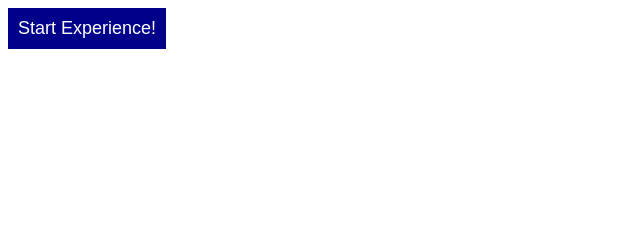
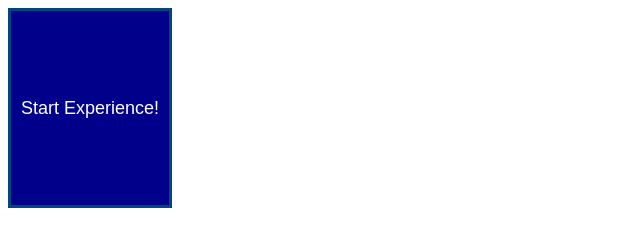
Before and after one commit to marcvaldez/randomgenerator, a plain HTML site: page index.html in a window 1280 px wide. Shown: the whole page, without its empty margins (0-640 px from the left). Drawn offline with Linux system fonts and the light colour scheme.

Commit message:
Update index.html

```diff
--- a/index.html
+++ b/index.html
@@ -23,6 +23,6 @@
 
 </head>
 <body>
-<button>Start Experience!</button>
+<button class="centered">Start Experience!</button>
 </body>
 </html>
```
